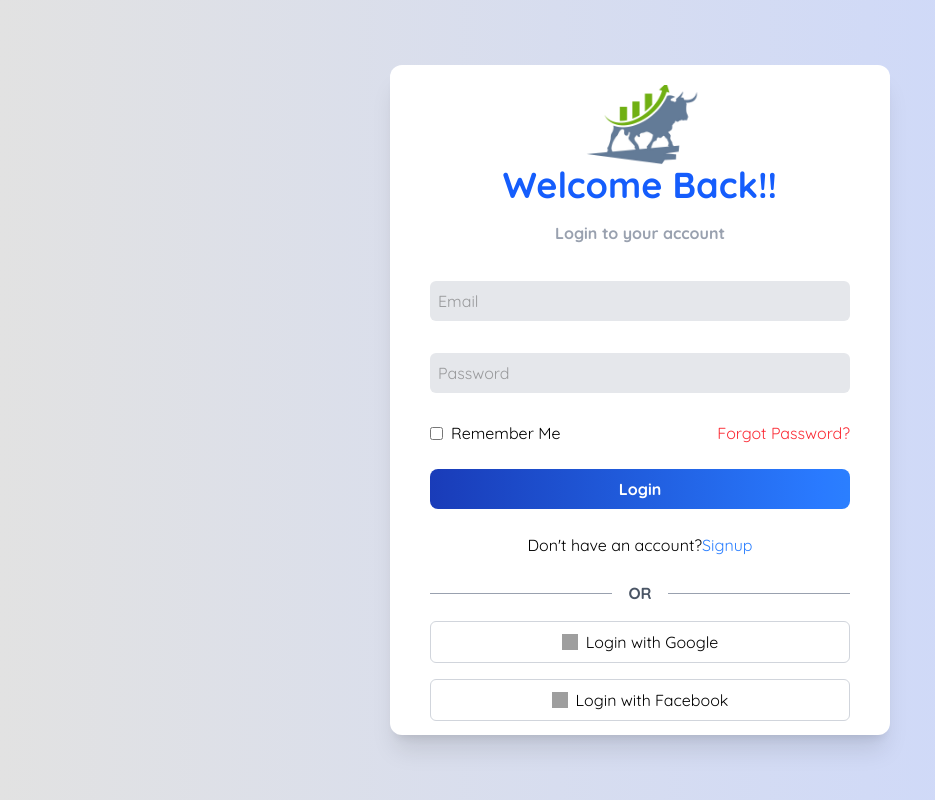
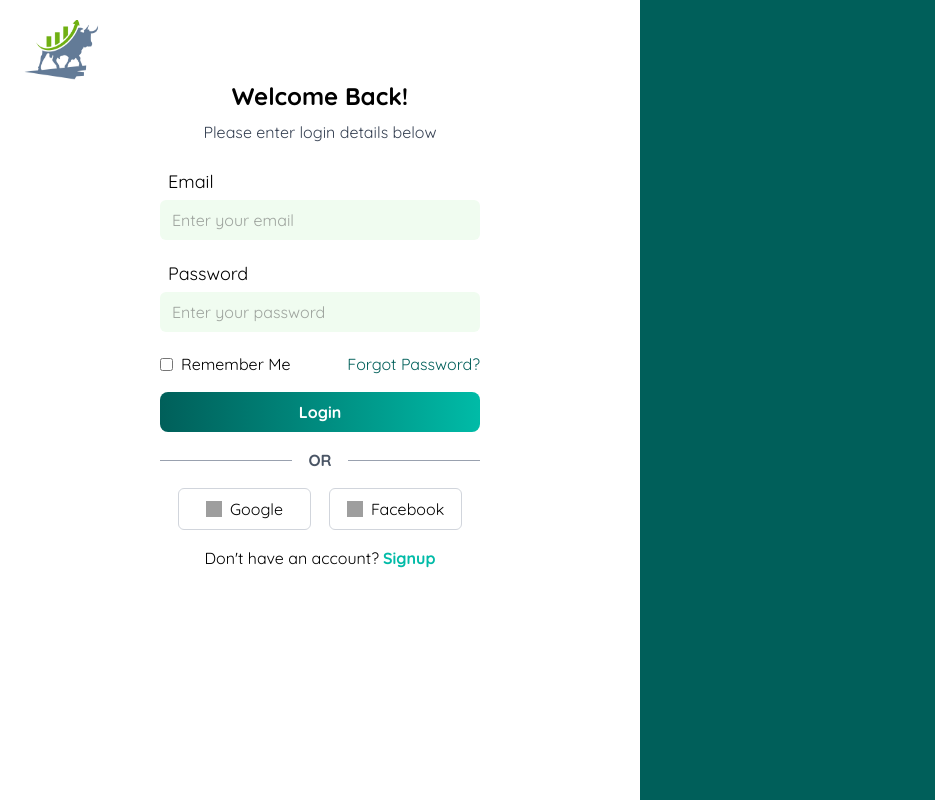
Before and after one commit to aryanmalla19/stocksense-fe, a React (Vite) app: page /login in a window 1280 px wide. Shown: the whole page, without its empty margins (0-935 px from the left). Built offline with nearby package versions, Linux system fonts and the light colour scheme; grey boxes are pictures that could not be loaded; the HTML template or start-up script is replaced by a standard one.

Commit message:
Redesigned Login Page

```diff
--- a/src/authcomponent/LoginHeader.jsx
+++ b/src/authcomponent/LoginHeader.jsx
@@ -4,10 +4,10 @@ import logo from "../assets/logo.png";
 const LoginHeader = () => {
   return (
     <div>
-      <div className="flex flex-col items-center mt-5">
-        <img src={logo} className="w-30 h-20 " />
-        <h2 className="auth-h2">Welcome Back!!</h2>
-        <p className="auth-p">Login to your account</p>
+      <img src={logo} className="w-20 h-15 mx-5" />
+      <div className="flex flex-col items-center">
+        <h2 className="text-2xl font-semibold">Welcome Back!</h2>
+        <p className="auth-p">Please enter login details below</p>
       </div>
     </div>
   );
--- a/src/authcomponent/Rememberme.jsx
+++ b/src/authcomponent/Rememberme.jsx
@@ -4,12 +4,12 @@ const Rememberme = () => {
   return (
     <div>
       {/* Remember Me and Forgot Password */}
-      <div className="flex justify-between items-center">
-        <label className="flex items-center">
-          <input type="checkbox" className="mr-2" />
+      <div className="flex my-3 justify-between items-center">
+        <label className="flex cursor-pointer items-center">
+          <input type="checkbox" className="mr-2 accent-teal-800" />
           Remember Me
         </label>
-        <a href="#" className="text-red-500 hover:underline">
+        <a href="#" className="text-teal-800 hover:underline">
           Forgot Password?
         </a>
       </div>
--- a/src/authcomponent/SocialLogin.jsx
+++ b/src/authcomponent/SocialLogin.jsx
@@ -11,23 +11,23 @@ const SocialLogin = () => {
 
       {/* Social login options */}
 
-      <div className="flex flex-col space-y-4 mt-4">
-        <button className="auth-social">
+      <div className="flex justify-evenly">
+        <button className="auth-social w-5/12">
           <img
             src="https://img.icons8.com/color/48/000000/google-logo.png"
             alt="Google Logo"
             className="w-4 h-4 mr-2"
           />
-          Login with Google
+          Google
         </button>
 
-        <button className="auth-social">
+        <button className="auth-social w-5/12">
           <img
             src="https://img.icons8.com/color/48/000000/facebook-new.png"
             alt="Facebook Logo"
             className="w-4 h-4 mr-2"
           />
-          Login with Facebook
+          Facebook
         </button>
       </div>
     </div>
--- a/src/components/stocks/Input.jsx
+++ b/src/components/stocks/Input.jsx
@@ -4,7 +4,7 @@ const Input = ({ value, onChange, placeholder, ref }) => {
   return (
     <div className="">
       <input
-        className="bg-gray-200 hover:bg-gray-300 text-[#4D4D4D] my-1 p-2 w-full focus:outline-none rounded-md"
+        className="bg-[#f0fcf0] hover:bg-[#f0fcf0] text-[#4D4D4D] my-1 px-3 py-2 w-full focus:outline-none rounded-md"
         type="text"
         value={value}
         onChange={onChange}
--- a/src/index.css
+++ b/src/index.css
@@ -25,11 +25,11 @@ body {
 
 
 .auth-bg {
-    @apply bg-gradient-to-r from-[#e2e2e2] to-[#c9d6ff] min-h-screen flex items-center justify-center;
+    @apply bg-gradient-to-r min-h-screen flex justify-center;
 }
 
 .auth-container {
-    @apply w-full max-w-[500px] md:h-[670px] bg-white rounded-xl shadow-xl flex flex-col;
+    @apply w-full flex flex-col;
 }
 
 .auth-h2 {
@@ -37,7 +37,7 @@ body {
 }
 
 .auth-p {
-    @apply text-gray-400  my-4 font-semibold ;
+    @apply text-gray-700  my-2 font-normal ;
 }
 
 .auth-input{
--- a/src/pages/Auth/LoginPages.jsx
+++ b/src/pages/Auth/LoginPages.jsx
@@ -7,7 +7,7 @@ import useRegister from "../../hooks/useRegister";
 import Input from "../../components/stocks/Input";
 import { FaEnvelope, FaLock } from "react-icons/fa";
 import LoadingSpinner from "../../components/common/LoadingSpinner";
-
+import image from '../../assets/login_image.png';
 const LoginPages = () => {
   const { input, setInput, error, loading, handleSubmit } = useRegister();
 
@@ -21,29 +21,31 @@ const LoginPages = () => {
   };
 
   return (
-    <div className="auth-bg">
+    <div className="flex min-h-full">
+      <div className="auth-bg w-1/2 pt-5">
         <div className="auth-container">
           <LoginHeader />
           {/* Login form */}
-        <form className="space-y-6 mx-10 my-4" onSubmit={handleSubmit}>
+          <form className="space-y-4 mx-40 my-4" onSubmit={handleSubmit}>
             {/* Email input field */}
+            <label className="font-medium ml-2 text-lg" htmlFor="email">Email</label>
             <Input
               name="email"
               type="email"
               value={input.email}
               onChange={handleInputChange}
-            placeholder="Email"
+              placeholder="Enter your email"
               error={error.email}
               icon={FaEnvelope}
             />
-
+            <label className="font-medium ml-2 text-lg" htmlFor="password">Password</label>
             {/* Password input field */}
             <Input
               name="password"
               type="password"
               value={input.password}
               onChange={handleInputChange}
-            placeholder="Password"
+              placeholder="Enter your password"
               error={error.password}
               icon={FaLock}
             />
@@ -54,26 +56,31 @@ const LoginPages = () => {
             {/* Submit button */}
             <button
               type="submit"
-            className="auth-button bg-gradient-to-l from-blue-500 to-blue-800 hover:from-blue-600 hover:to-blue-700 transition duration-200 w-full"
+              className="auth-button cursor-pointer bg-gradient-to-l from-teal-500 to-teal-800 hover:from-teal-600 hover:to-teal-700 transition duration-200 w-full"
               disabled={loading || error.email || error.password}
             >
               {loading ? <LoadingSpinner /> : "Login"}
             </button>
 
+
+
+            <SocialLogin />
             {/* Signup link */}
             <div className="text-center">
               <p>
                 Don't have an account?
-              <Link to="/register" className="text-blue-500 hover:underline">
+                <Link to="/register" className="text-teal-500 ml-1 font-semibold hover:underline">
                   Signup
                 </Link>
               </p>
             </div>
-
-          <SocialLogin />
           </form>
         </div>
       </div>
+      <div className="w-1/2 bg-teal-800 min-h-[]">
+      </div>
+    </div>
+
   );
 };
 
```
Also changed, not shown: src/assets/login_image.png (added). Lines whose indentation alone changed are shown as unchanged.
